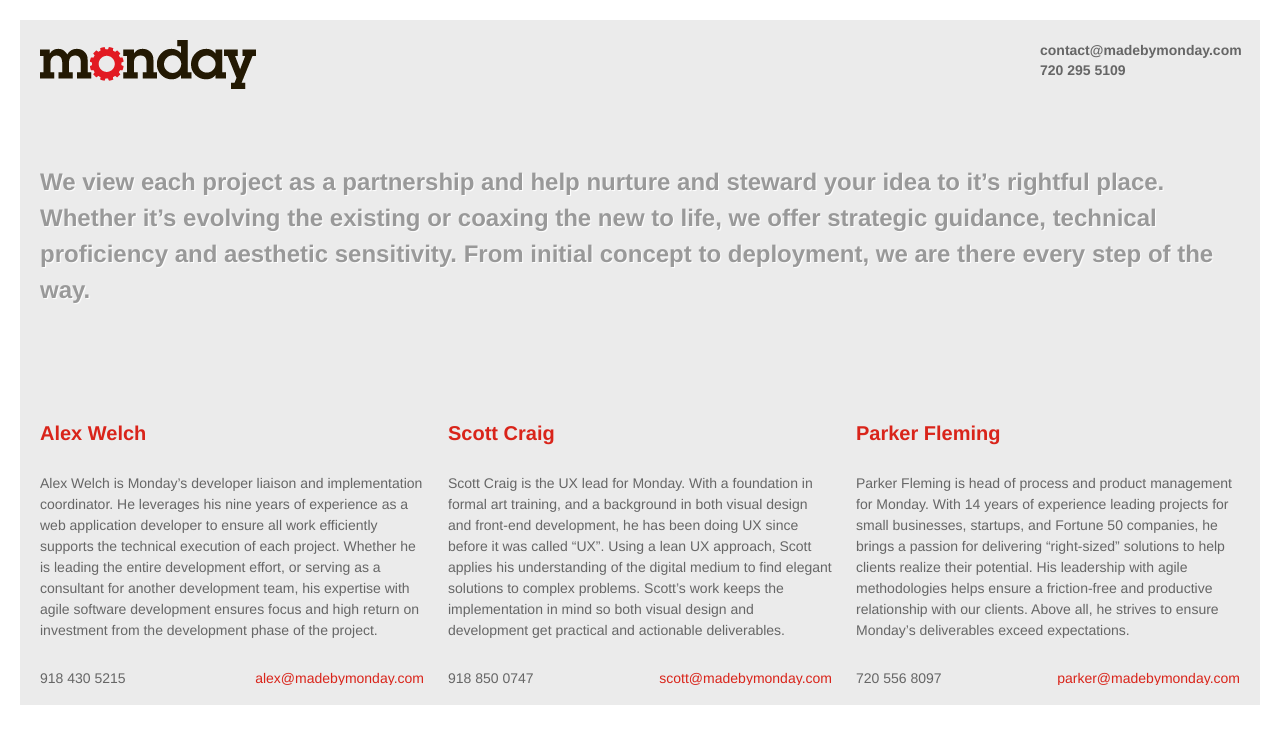
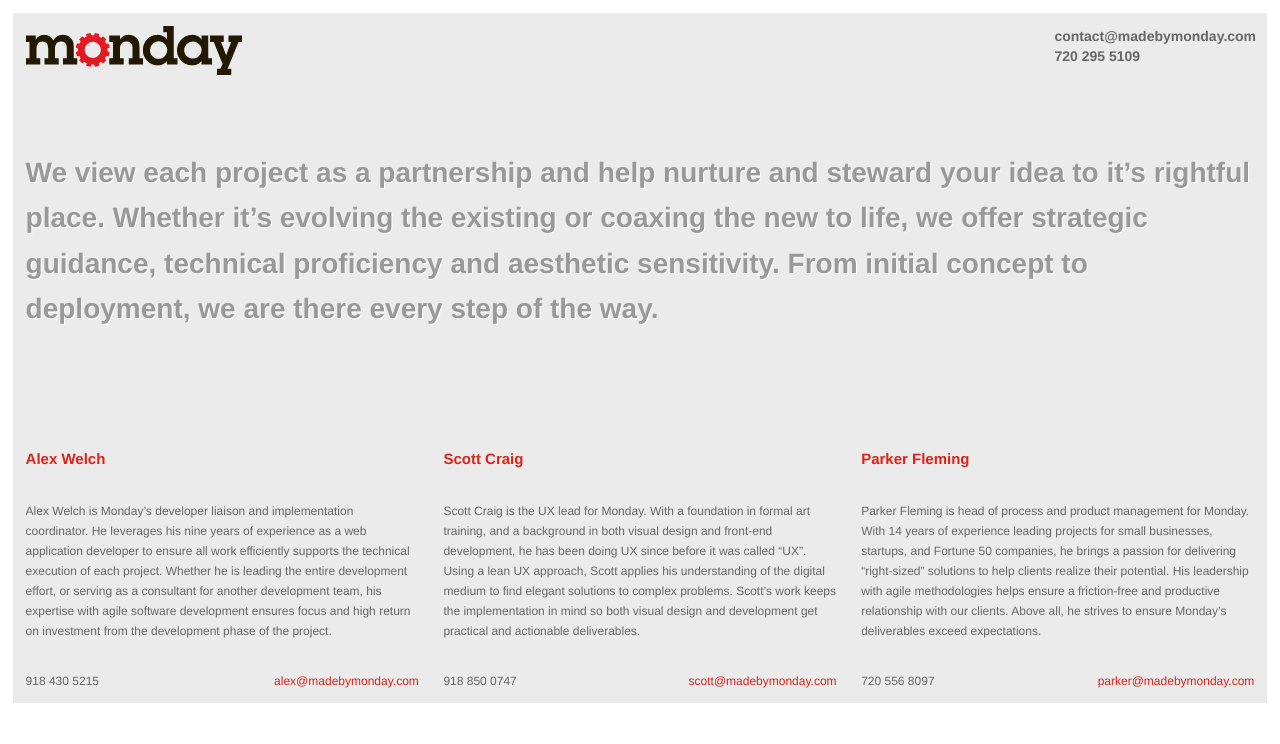
Before and after one commit to madebymonday/tmp_site, a plain HTML site: page index.html in a window 1280 px wide. Drawn offline with nearby package versions, Linux system fonts and the light colour scheme.

Commit message:
Dynamically size font based on container width. [#44608211]

```diff
--- /dev/null
+++ b/app.js
@@ -0,0 +1,58 @@
+(function($){
+  $(document).ready(function() {
+    window.adjustToPerfection();
+    $(window).on('resize', adjustToPerfection);
+  });
+
+  adjustToPerfection = function() {
+    $('p.intro').adjustFontSize({
+      lineHeightMultiplier: 1.3
+    });
+    $('.bio').adjustFontSize();
+    $('.bio h3').adjustFontSize({
+      lineHeightMultiplier: 1.2
+    });
+  }
+
+  $.FontSizeAdjuster = function(el, options){
+    var base = this;
+    base.$el = $(el);
+    base.el = el;
+    base.goldenRatio = 1.618;
+
+    base.init = function(){
+      base.options = $.extend({},$.FontSizeAdjuster.defaultOptions, options);
+
+      base.$el.css('line-height', base.optimalLineHeight() + 'px');
+      base.$el.css('font-size', base.optimalFontSize() + 'px');
+    };
+
+    base.getWidth = function() {
+      // TODO: memoize
+      return Math.round(base.$el.width());
+    };
+
+    base.optimalLineHeight = function() {
+      // TODO: memoize
+      return Math.round(Math.sqrt(base.getWidth())) * base.options.lineHeightMultiplier;
+    };
+
+    base.optimalFontSize = function() {
+      // TODO: memoize
+      return Math.round(base.optimalLineHeight() / base.goldenRatio);
+    };
+
+    base.init();
+  };
+
+  $.FontSizeAdjuster.defaultOptions = {
+    lineHeightMultiplier: 1
+  };
+
+  $.fn.adjustFontSize = function(options){
+    return this.each(function(){
+      (new $.FontSizeAdjuster(this, options));
+    });
+  };
+
+})(jQuery);
--- a/index.html
+++ b/index.html
@@ -5,6 +5,8 @@
     <meta content='width=device-width, initial-scale=1, maximum-scale=1' name='viewport'>
     <title>Monday</title>
     <link rel="stylesheet" href="site.css" type="text/css" media="screen" charset="utf-8">
+    <script src="http://ajax.googleapis.com/ajax/libs/jquery/1.9.1/jquery.min.js"></script>
+    <script src="app.js"></script>
   </head>
   <body>
     <div class="wrapper">
--- a/site.css
+++ b/site.css
@@ -16,8 +16,14 @@ body {
 
 .wrapper {
   background-color: #ebebeb;
-  margin: 20px;
-  padding: 20px;
+  margin: 1%;
+  padding: 1%;
+}
+@media only screen and (max-width: 768px) {
+  .wrapper {
+    margin: 2%;
+    padding: 2%;
+  }
 }
 
 h1 {
@@ -81,11 +87,6 @@ p.intro {
   font-weight: bold;
   margin-bottom: 30px;
 }
-
-.bio p {
-  line-height: 21px;
-}
-
 .bio .contact {
   margin-top: 30px;
 }
```
